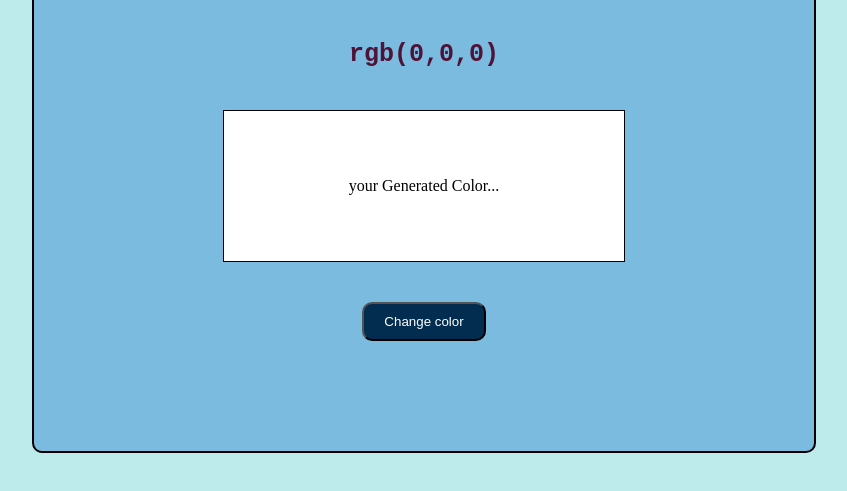
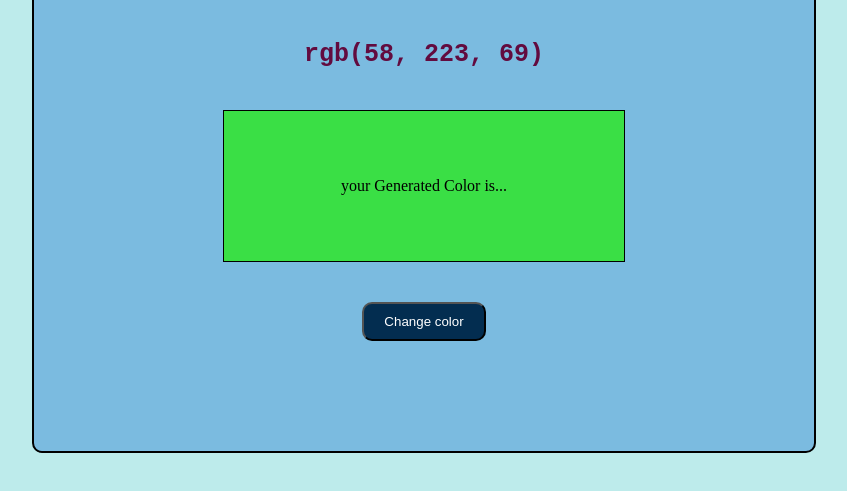
Before and after one commit to patilshreyaa/Generate_RGB, a plain HTML site: page index.html in a window 1280 px wide. Both pictures are taken after a click on the button "Change color". Shown: the part 251-742 px from the top of the page, without its empty margins (216-1063 px from the left). Drawn offline with Linux system fonts and the light colour scheme.

Commit message:
added js file

```diff
--- a/index.html
+++ b/index.html
@@ -12,7 +12,7 @@
     <div class="container">
  <h1>Generate Random RGB Color</h1>
  <h2>rgb(0,0,0)</h2>
- <div class="box"> your Generated Color... </div>
+ <div class="box"> your Generated Color is... </div>
  <button id="btn"> Change color </button>
 </div>
     <script src="script.js"></script>
--- a/script.js
+++ b/script.js
@@ -0,0 +1,26 @@
+
+let btn = document.querySelector("button");
+
+
+
+btn.addEventListener("click", function () {
+     let h2 = document.querySelector("h2");
+     let color = getRandomColor();
+     h2.innerText = color; // Set the text of the h2 element to the random color
+     console.log("color updated"); // Log the color to the console
+
+     let box = document.getElementsByClassName("box")[0]; // Get the first element with the class "box"
+     let  = box.style.backgroundColor = color; // Set the background color of the div to the random color
+ }
+);
+
+function getRandomColor() {
+// Generate a random color in RGB format
+// Each color component (red, green, blue) is a random number between 0 and 255
+let red = (Math.floor(Math.random() * 255));
+let green = (Math.floor(Math.random() * 255));
+let blue = (Math.floor(Math.random() * 255));
+
+let rgb = `rgb(${red}, ${green}, ${blue})`;
+return rgb;
+}
--- a/style.css
+++ b/style.css
@@ -13,13 +13,14 @@ h1{
     margin-top: 20px;
     font-size: 35px;
     font-family:'Courier New', Courier, monospace;
+
 }
 
 h2{
     margin-top: 20px;
     font-size: 25px;
     font-family:'Courier New', Courier, monospace;
-    color: rgb(78, 19, 54);
+    color: rgb(98, 11, 63);
 }
 .box {
      width: 400px;
```
